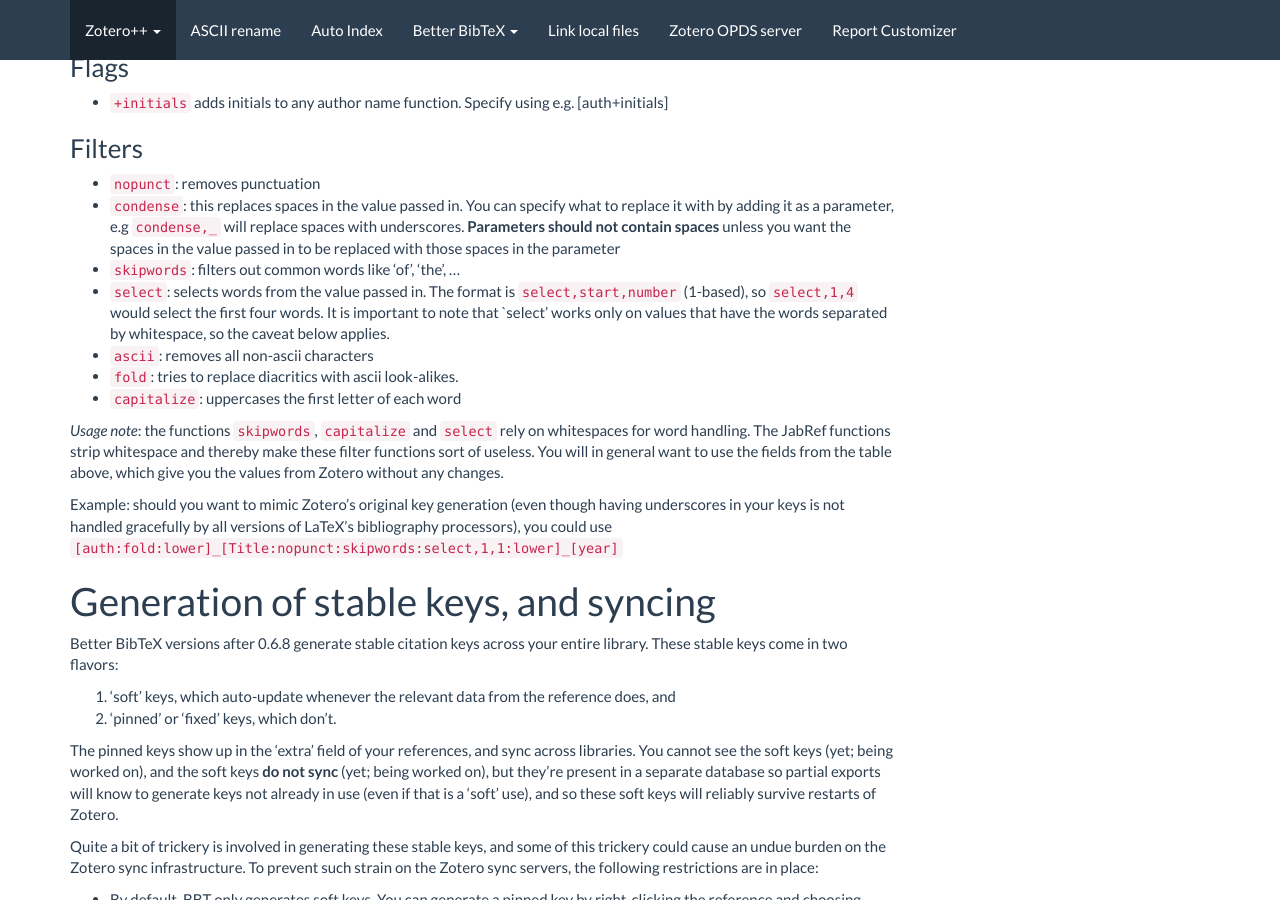
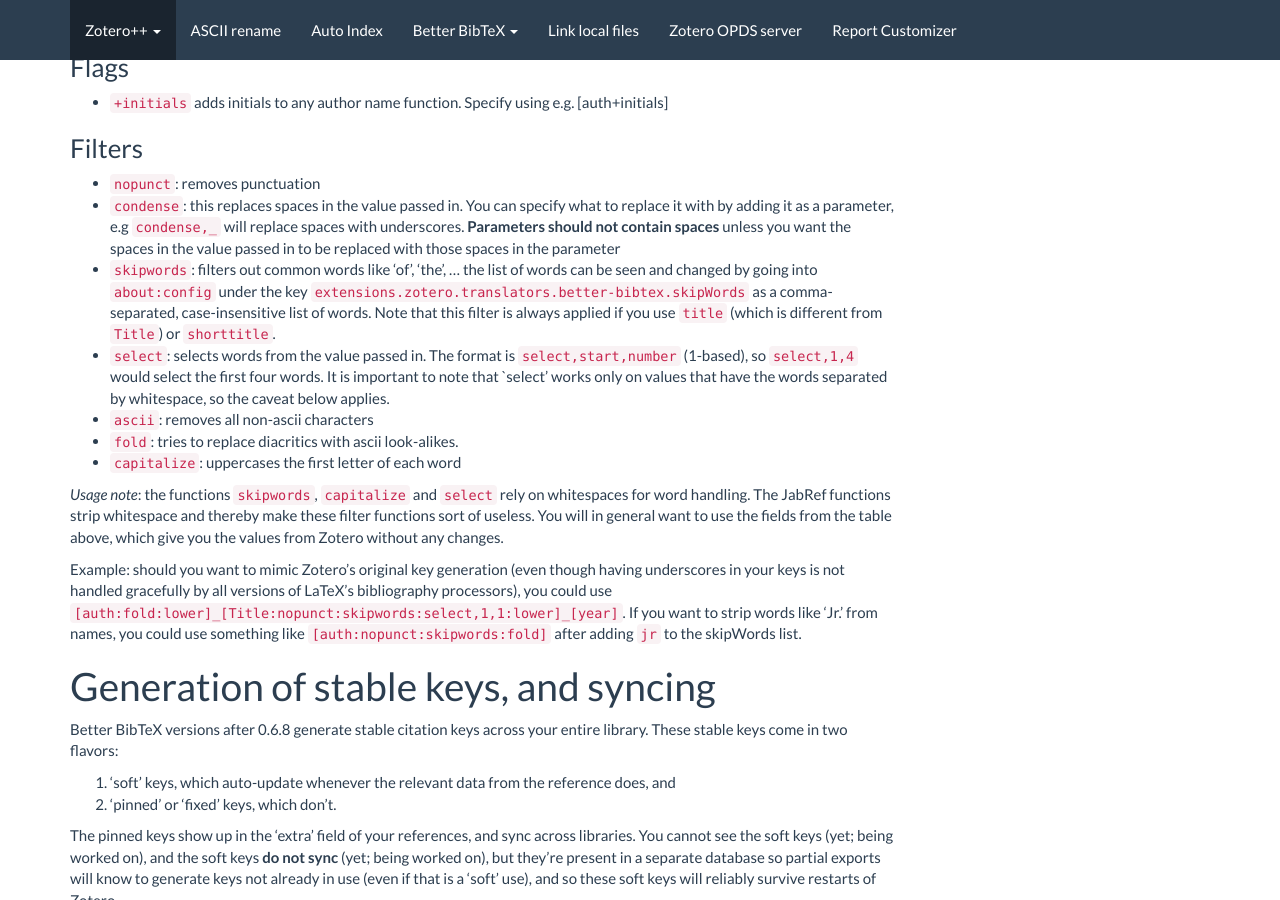
Before and after one commit to edwinksl/ZotPlus.github.io, a Jekyll site: the page built from better-bibtex/citation-keys.md, in a window 1280 px wide and 900 px high, scrolled down 2156 px. Built offline with Jekyll 4.4.1, drawn with Linux system fonts in a browser that asks for light colours; nearby versions of some CDN libraries.

Commit message:
ascii-rename 0.0.40 / auto-index 0.0.36 / better-bibtex 0.14.13 / debug-bridge 0.1.0 / link-local-files 0.0.9 / opds 0.0.10 / report-customizer 0.2.13

```diff
--- a/better-bibtex/citation-keys.md
+++ b/better-bibtex/citation-keys.md
@@ -112,7 +112,10 @@ BBT adds a few fields, flags and filter functions that JabRef (perhaps wisely) d
 - `condense`: this replaces spaces in the value passed in. You can specify what to replace it with by adding it as a
   parameter, e.g `condense,_` will replace spaces with underscores. **Parameters should not contain spaces** unless you
   want the spaces in the value passed in to be replaced with those spaces in the parameter
-- `skipwords`: filters out common words like 'of', 'the', ...
+- `skipwords`: filters out common words like 'of', 'the', ... the list of words can be seen and changed by going into
+  `about:config` under the key `extensions.zotero.translators.better-bibtex.skipWords` as a comma-separated,
+  case-insensitive list of words. Note that this filter is always applied if you use `title` (which is different from
+  `Title`) or `shorttitle`.
 - `select`: selects words from the value passed in. The format is `select,start,number` (1-based), so `select,1,4`
   would select the first four words. It is important to note that `select' works only on values that have the words
   separated by whitespace, so the caveat below applies.
@@ -126,7 +129,8 @@ table above, which give you the values from Zotero without any changes.
 
 Example: should you want to mimic Zotero's original key generation (even though having underscores in your keys is not
 handled gracefully by all versions of LaTeX's bibliography processors), you could use
-`[auth:fold:lower]_[Title:nopunct:skipwords:select,1,1:lower]_[year]`
+`[auth:fold:lower]_[Title:nopunct:skipwords:select,1,1:lower]_[year]`. If you want to strip words like 'Jr.' from names,
+you could use something like `[auth:nopunct:skipwords:fold]` after adding `jr` to the skipWords list.
 
 # Generation of stable keys, and syncing
 
```
